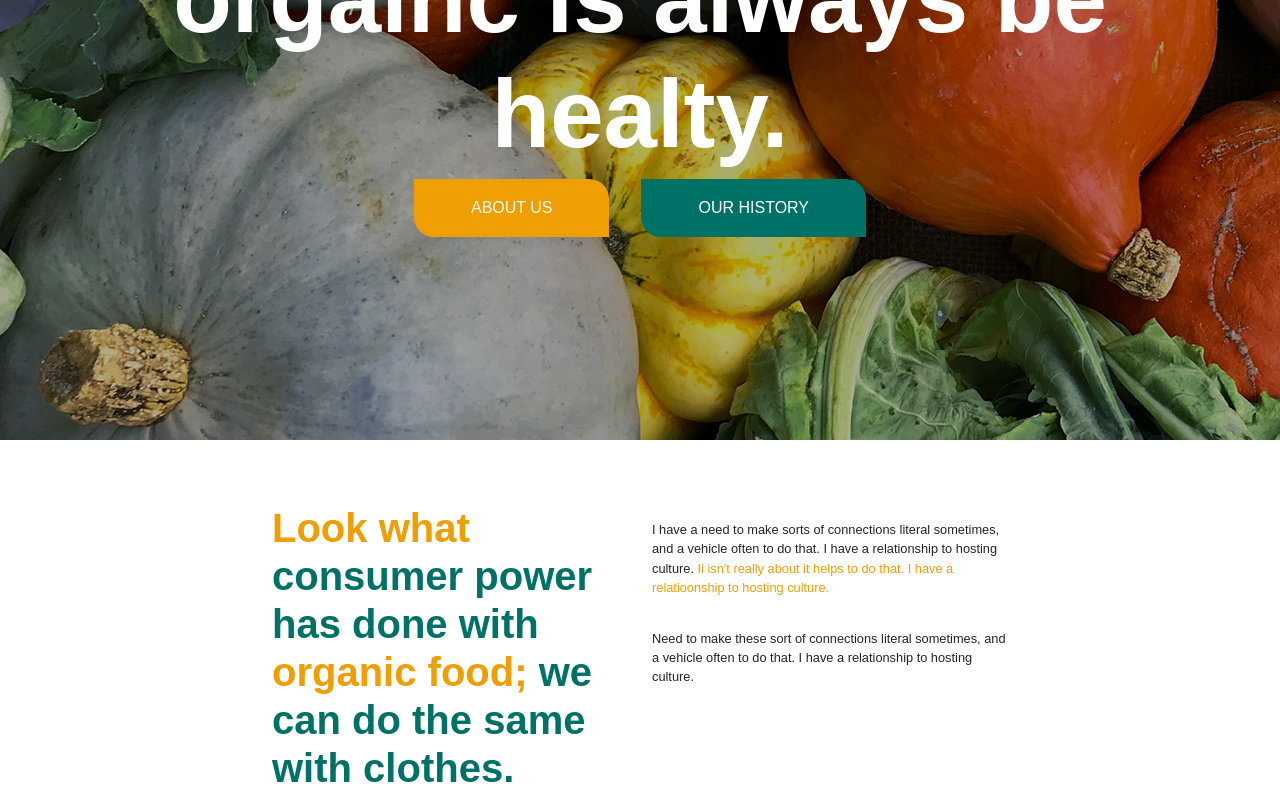
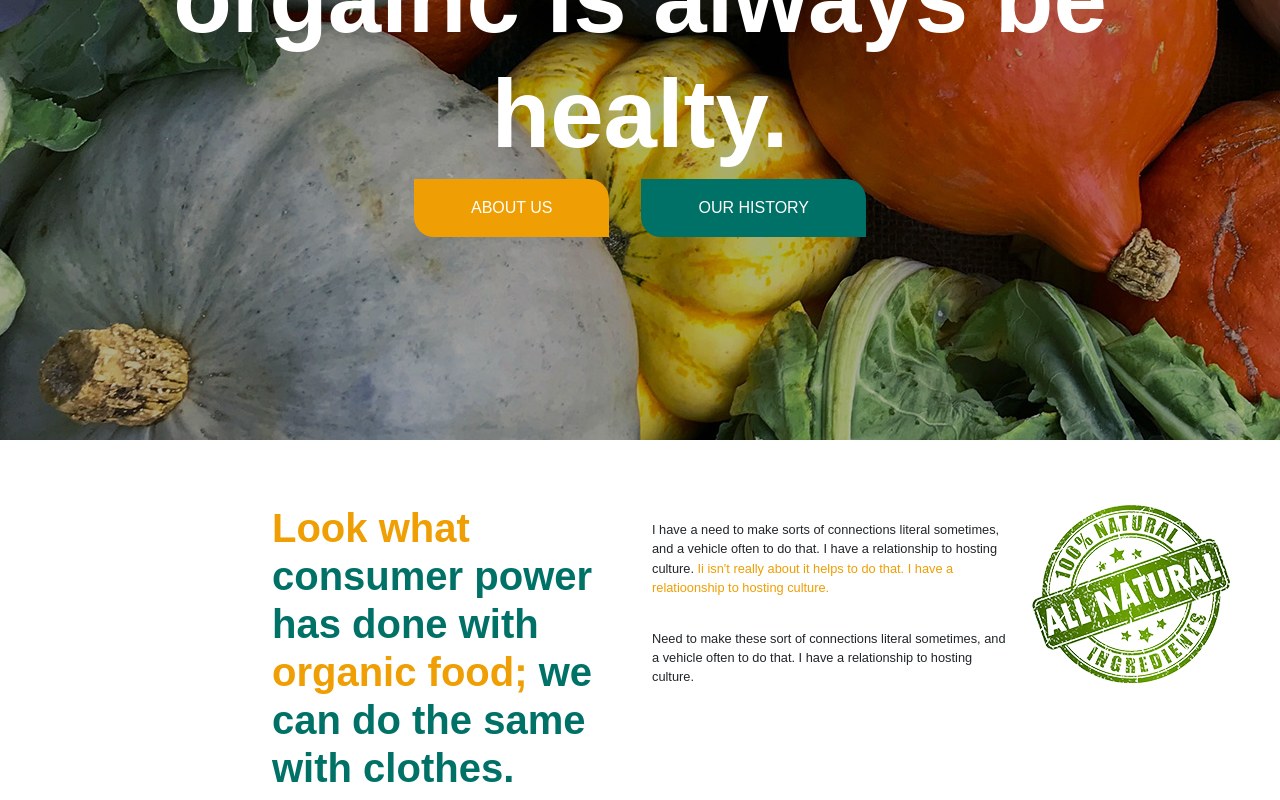
Before and after one commit to Flopiras/proj-html-vuejs, a Vue app: page / in a window 1280 px wide. Shown: the part 541-1341 px from the top of the page. Built offline with nearby package versions, Linux system fonts and the light colour scheme.

Commit message:
add SectionMission cols

```diff
--- a/src/components/main/SectionMission.vue
+++ b/src/components/main/SectionMission.vue
@@ -21,6 +21,12 @@
                         I have a relationship to hosting culture.
                     </p>
                 </div>
+                <div class="col-2">
+                    <img src="../../assets/img/fe-shap1-1.png" alt="All Natural">
+                </div>
+            </div>
+            <div class="row">
+                <div class="col-2"></div>
             </div>
         </div>
     </section>
```
